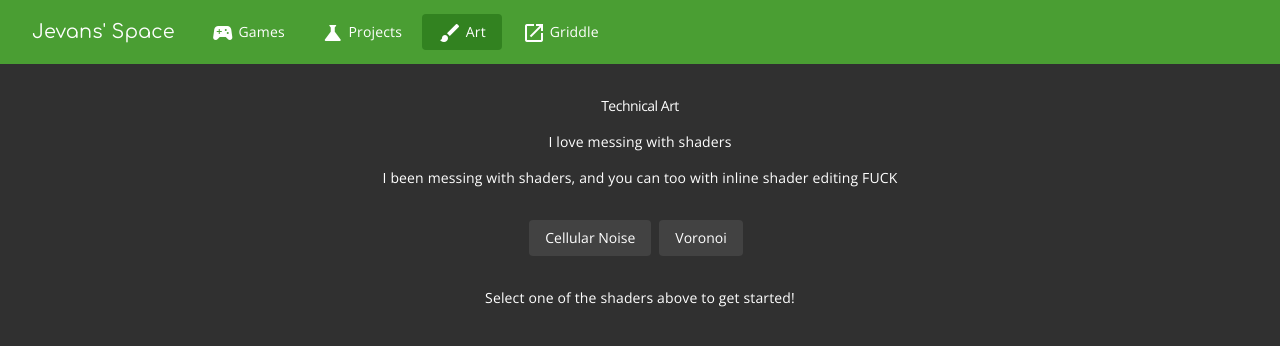
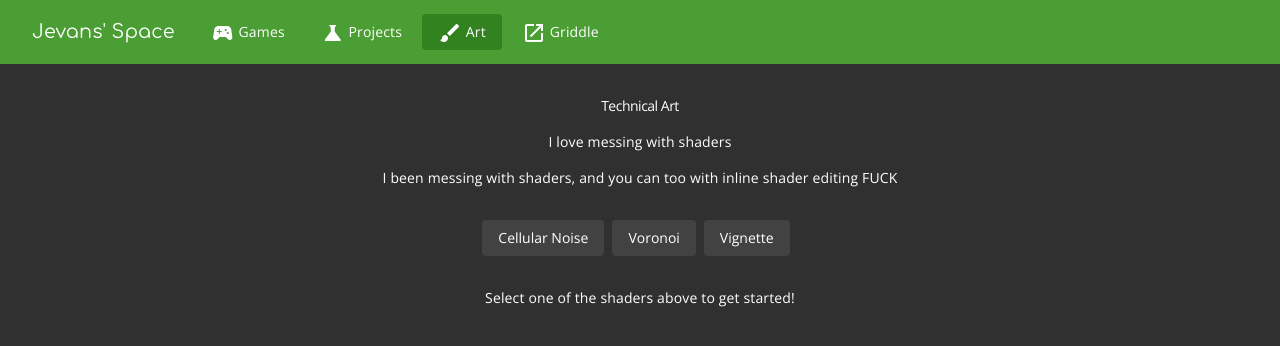
Before and after one commit to JackEvans24/jackevans24.github.io, an Angular app: page /art/1 in a window 1280 px wide. Shown: the top 346 px of the page. Built offline with nearby package versions, Linux system fonts and the light colour scheme.

Commit message:
feat: add vignette shader

```diff
--- a/src/app/art/data/shaders.ts
+++ b/src/app/art/data/shaders.ts
@@ -7,4 +7,5 @@ export interface IShader {
 export const shaders: IShader[] = [
     { name: 'Cellular Noise', url: 'cellular-noise', embedUrl: 'Dt2yWz' },
     { name: 'Voronoi', url: 'voronoi', embedUrl: 'cl2yRK' },
+    { name: 'Vignette', url: 'vignette', embedUrl: 'cljcRK' },
 ];
```
